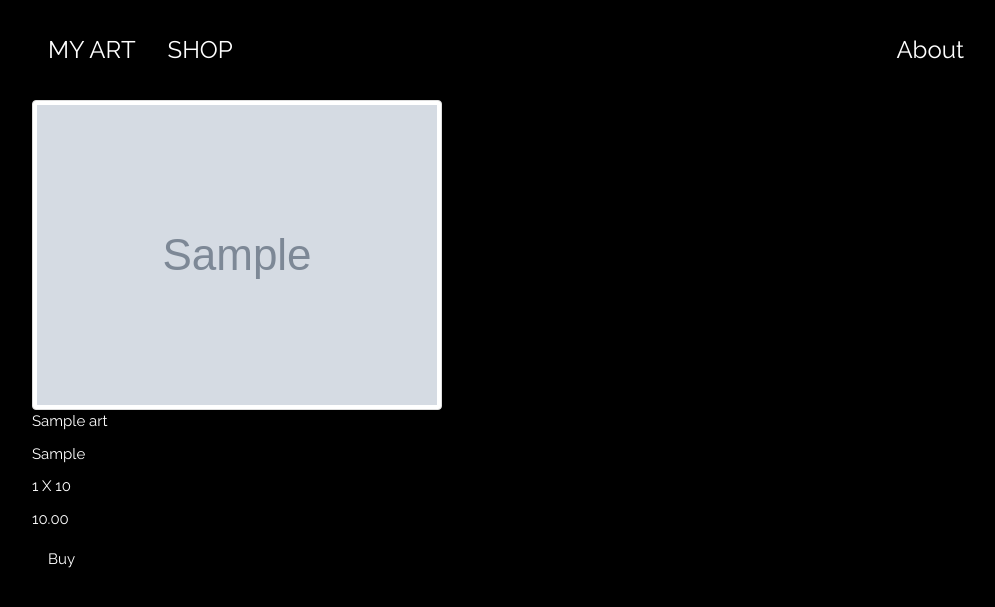
After one commit to brendon21c/jlynn_arts_website, a Django app: template jlynn_project/jlynn_site/templates/store_page.html in a window 1280 px wide. The commit adds this page. Shown: the top 607 px of the page, without its empty margins (134-1129 px from the left). Run offline with Django 3.2, Linux system fonts and the light colour scheme; the template is opened without the code that fills it: values that come from a table or form of the project are taken from there, others are empty; tables that the repository leaves empty hold one stand-in row (values such as "Sample post"); grey boxes marked "Sample" are stand-in pictures; parts of the project's set-up code (start-up, migrations or seed data) failed here and were passed over; some libraries are stand-ins or nearby versions.

Commit message:
need to figure out how to get the painting info when the button is selected.

```diff
--- /dev/null
+++ b/jlynn_project/jlynn_site/templates/store_page.html
@@ -0,0 +1,54 @@
+<!DOCTYPE html>
+<html lang="en">
+<head>
+  <title>Jlynn Arts</title>
+  <meta charset="utf-8">
+  <meta name="viewport" content="width=device-width, initial-scale=1">
+  <link rel="stylesheet" href="https://maxcdn.bootstrapcdn.com/bootstrap/3.3.7/css/bootstrap.min.css">
+  <link rel="stylesheet" href="https://www.w3schools.com/w3css/4/w3.css">
+  <link href="https://fonts.googleapis.com/css?family=Raleway" rel="stylesheet" type="text/css">
+  <script src="https://ajax.googleapis.com/ajax/libs/jquery/3.2.0/jquery.min.js"></script>
+  <script src="https://maxcdn.bootstrapcdn.com/bootstrap/3.3.7/js/bootstrap.min.js"></script>
+  <style>
+  body {font-family: "Raleway", Arial, sans-serif}
+  .w3-row img {margin-bottom: -8px}
+  </style>
+</head>
+
+<body class="w3-black w3-content">
+
+  <div class="w3-black w3-content" style="max-width:1500px">
+
+      <!-- Header -->
+    <header class="w3-black w3-container w3-xlarge w3-padding-24">
+      <a href="{% url 'jlynn_site:homepage' %}" class="w3-text-white w3-left w3-button w3-black">MY ART</a>
+      <a href="{% url 'jlynn_site:art_store' %}" class="w3-text-white w3-left w3-button w3-black">SHOP</a>
+      <a href="#about" class="w3-right w3-button w3-black">About</a>
+    </header>
+
+  <!-- Product grid -->
+  {% for image in collection %}
+  <div class="w3-cell-row">
+      <div class="w3-container w3-cell">
+
+        <form action="{% url 'jlynn_site:art_store' %}" method="post">
+
+          {% csrf_token %}
+          <img class="img-thumbnail"src="{{MEDIA_URL}}{{image.photo_small.url}}">
+          <br>
+          <p> {{ image.title }}<p>
+          <p> {{ image.media }}<p>
+          <p> {{ image.length }} X {{ image.width }}<p>
+          <p> {{ image.price }}<p>
+          <input class="w3-text-white w3-left w3-button w3-black" name='buy' type='submit' value='Buy'>
+
+        </form>
+      </div>
+  <div>
+  {% endfor %}
+
+
+  </div>
+
+</body>
+</html>
--- a/jlynn_project/jlynn_site/urls.py
+++ b/jlynn_project/jlynn_site/urls.py
@@ -1,6 +1,6 @@
 from django.conf.urls import url
 from django.contrib.auth import views as auth_views
-from . import views
+from . import views, views_shop
 
 app_name = 'jlynn_site'
 
@@ -8,5 +8,6 @@ app_name = 'jlynn_site'
 urlpatterns = [
 
     url(r'^$', views.homepage, name='homepage'),
+    url(r'^shop/$', views_shop.art_store, name='art_store'),
 
     ]
```
Also changed, not shown: jlynn_project/jlynn_site/templates/home_page.html (+5 -4 lines), jlynn_project/jlynn_site/views_shop.py (added, +14 -0 lines).
